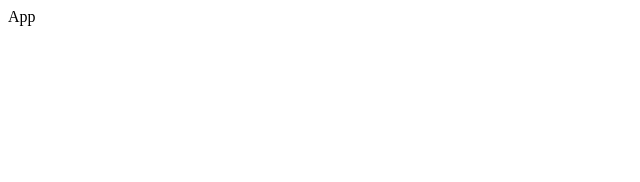
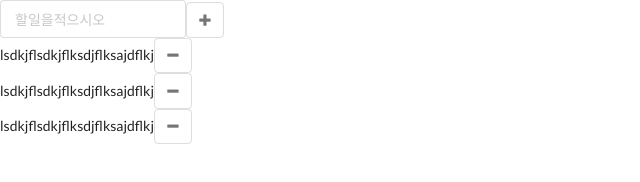
Before and after one commit to NeatKYU/todoList, a React app: page / in a window 1280 px wide. Shown: the whole page, without its empty margins (0-640 px from the left). Built offline with nearby package versions, Linux system fonts and the light colour scheme.

Commit message:
tag setting

```diff
--- a/public/index.html
+++ b/public/index.html
@@ -9,6 +9,10 @@
       name="description"
       content="Web site created using create-react-app"
     />
+    <!--
+      styleSheet is import sementic ui cdn js file
+    -->
+    <link rel="stylesheet" href="https://cdnjs.cloudflare.com/ajax/libs/semantic-ui/2.4.1/semantic.min.css">
     <link rel="apple-touch-icon" href="%PUBLIC_URL%/logo192.png" />
     <!--
       manifest.json provides metadata used when your web app is installed on a
--- a/src/components/App.js
+++ b/src/components/App.js
@@ -1,7 +1,12 @@
 import React from "react";
+import TodoList from "./todoList";
 
 const App = () => {
-  return <div>App</div>;
+  return (
+    <div>
+      <TodoList></TodoList>
+    </div>
+  );
 };
 
 export default App;
--- /dev/null
+++ b/src/components/todoItem.js
@@ -0,0 +1,18 @@
+import React from "react";
+
+const todoItem = () => {
+  return (
+    <div>
+      <label>
+        lsdkjflsdkjflksdjflksajdflkj
+        <div className="ui small basic icon buttons">
+          <button className="ui button">
+            <i class="minus icon"></i>
+          </button>
+        </div>
+      </label>
+    </div>
+  );
+};
+
+export default todoItem;
--- /dev/null
+++ b/src/components/todoList.js
@@ -0,0 +1,25 @@
+import React from "react";
+import { TodoListProvider } from "../contexts/todoListContext";
+import TodoItem from "../components/todoItem";
+
+const todoList = () => {
+  return (
+    <TodoListProvider>
+      <div className="ui stackable equal width grid">
+        <div className="ui input column">
+          <input type="text" placeholder="할일을적으시오" />
+          <div className="ui small basic icon buttons">
+            <button className="ui button">
+              <i class="plus icon"></i>
+            </button>
+          </div>
+          <TodoItem />
+          <TodoItem />
+          <TodoItem />
+        </div>
+      </div>
+    </TodoListProvider>
+  );
+};
+
+export default todoList;
--- /dev/null
+++ b/src/contexts/todoListContext.js
@@ -0,0 +1,44 @@
+import React, { createContext, useState } from "react";
+
+const TodoListContext = createContext({
+  state: {
+    id: 1,
+    text: "",
+    done: false,
+  },
+  actions: {
+    setId: () => {},
+    setText: () => {},
+    setDone: () => {},
+  },
+});
+
+const TodoListProvider = ({ children }) => {
+  const [id, setId] = useState(1);
+  const [text, setText] = useState("");
+  const [done, setDone] = useState(false);
+
+  const value = {
+    state: {
+      id,
+      text,
+      done,
+    },
+    actions: {
+      setId,
+      setText,
+      setDone,
+    },
+  };
+  return (
+    <TodoListContext.Provider value={value}>
+      {children}
+    </TodoListContext.Provider>
+  );
+};
+
+const TodoListConsumer = TodoListContext.Consumer;
+
+export { TodoListProvider, TodoListConsumer };
+
+export default TodoListContext;
```
Also changed, not shown: 1 other file.
